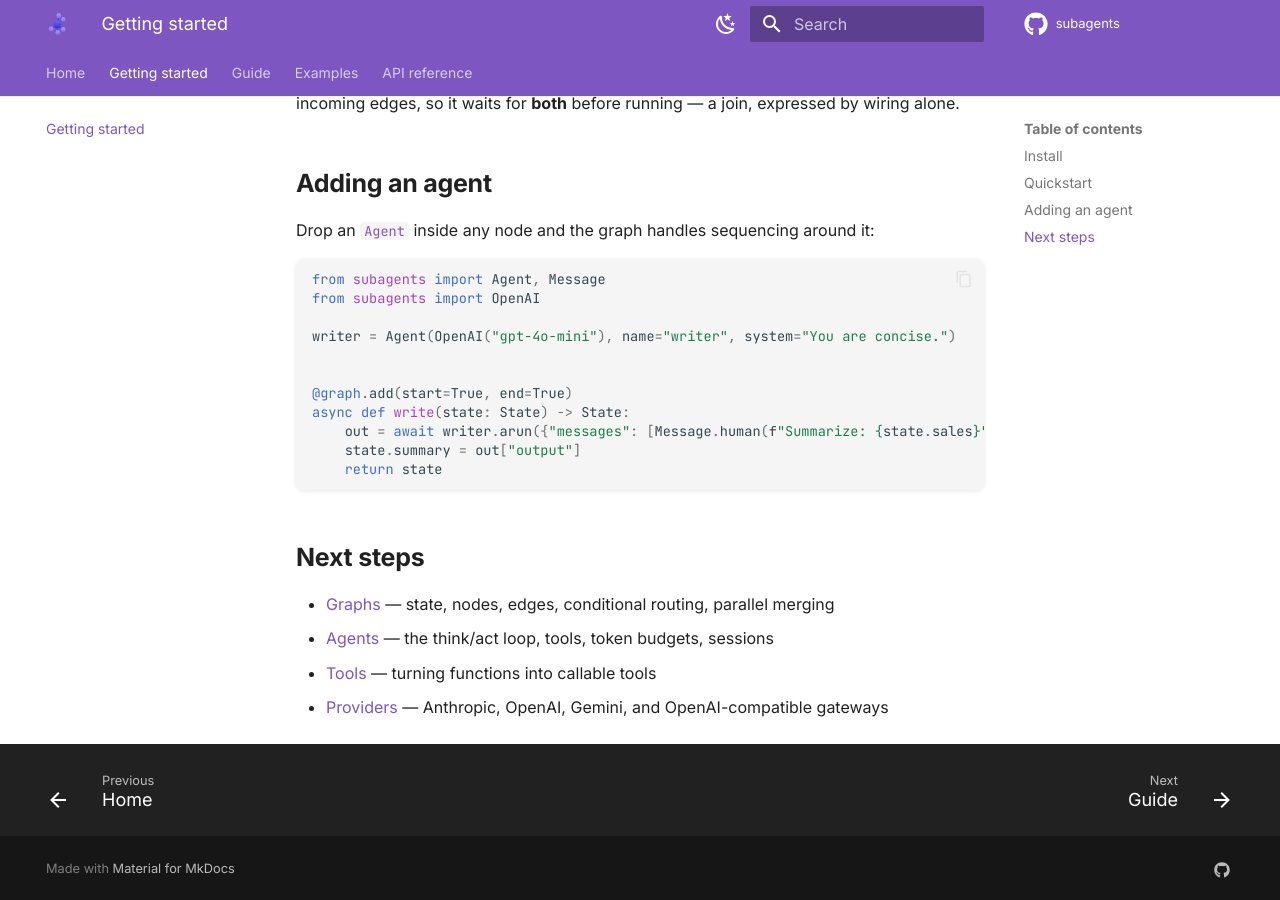
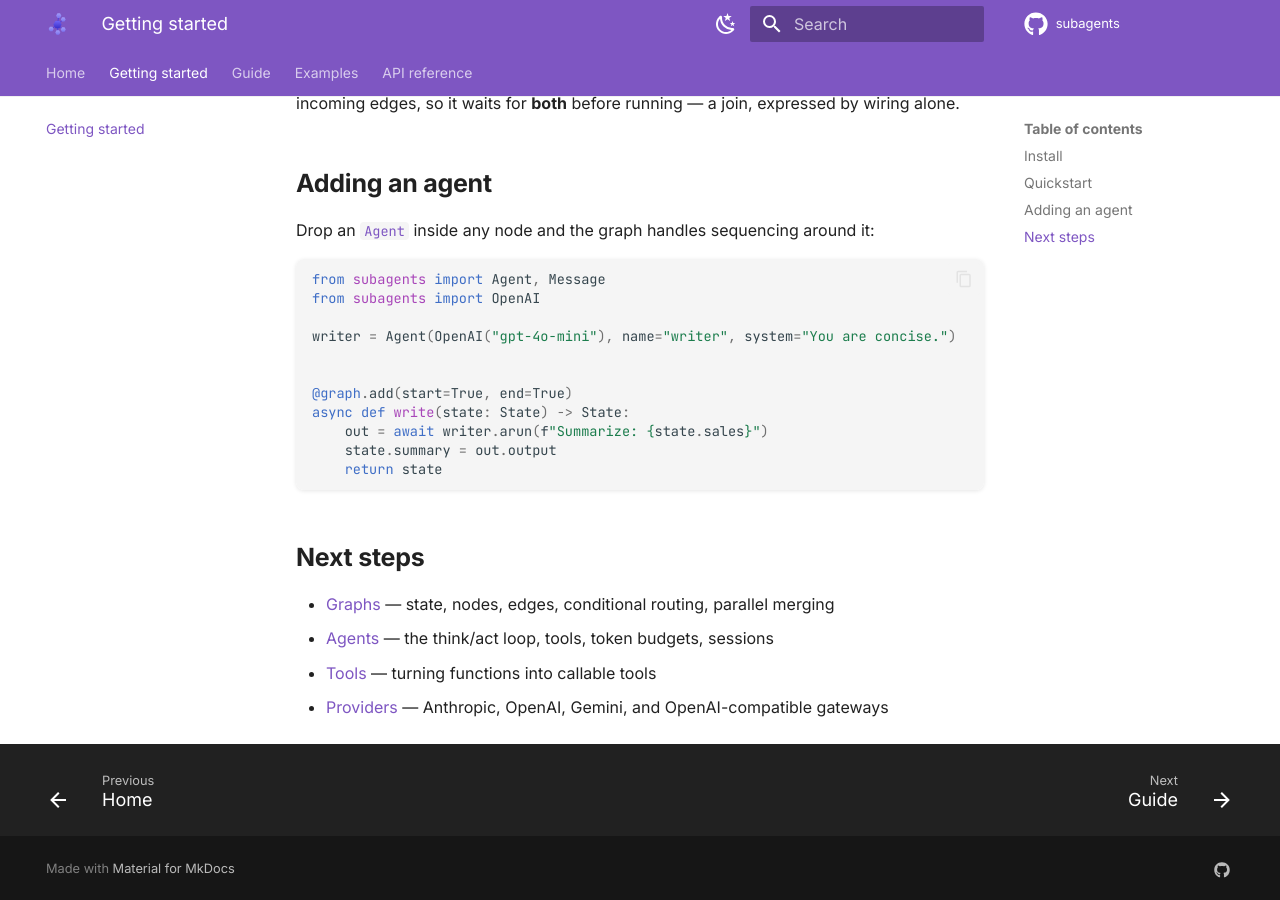
Before and after one commit to sayedshaun/deepharness, an MkDocs documentation site: the page built from docs/getting-started.md, in a window 1280 px wide and 900 px high, scrolled down 1443 px. Built offline with MkDocs 1.6.1 and Material for MkDocs 9.7.7, drawn with Linux system fonts in a browser that asks for light colours; comment, search, counter and statistics services are not loaded.

````diff
--- a/docs/getting-started.md
+++ b/docs/getting-started.md
@@ -82,8 +82,8 @@ writer = Agent(OpenAI("gpt-4o-mini"), name="writer", system="You are concise.")
 
 @graph.add(start=True, end=True)
 async def write(state: State) -> State:
-    out = await writer.arun({"messages": [Message.human(f"Summarize: {state.sales}")]})
-    state.summary = out["output"]
+    out = await writer.arun(f"Summarize: {state.sales}")
+    state.summary = out.output
     return state
 ```
 
````
